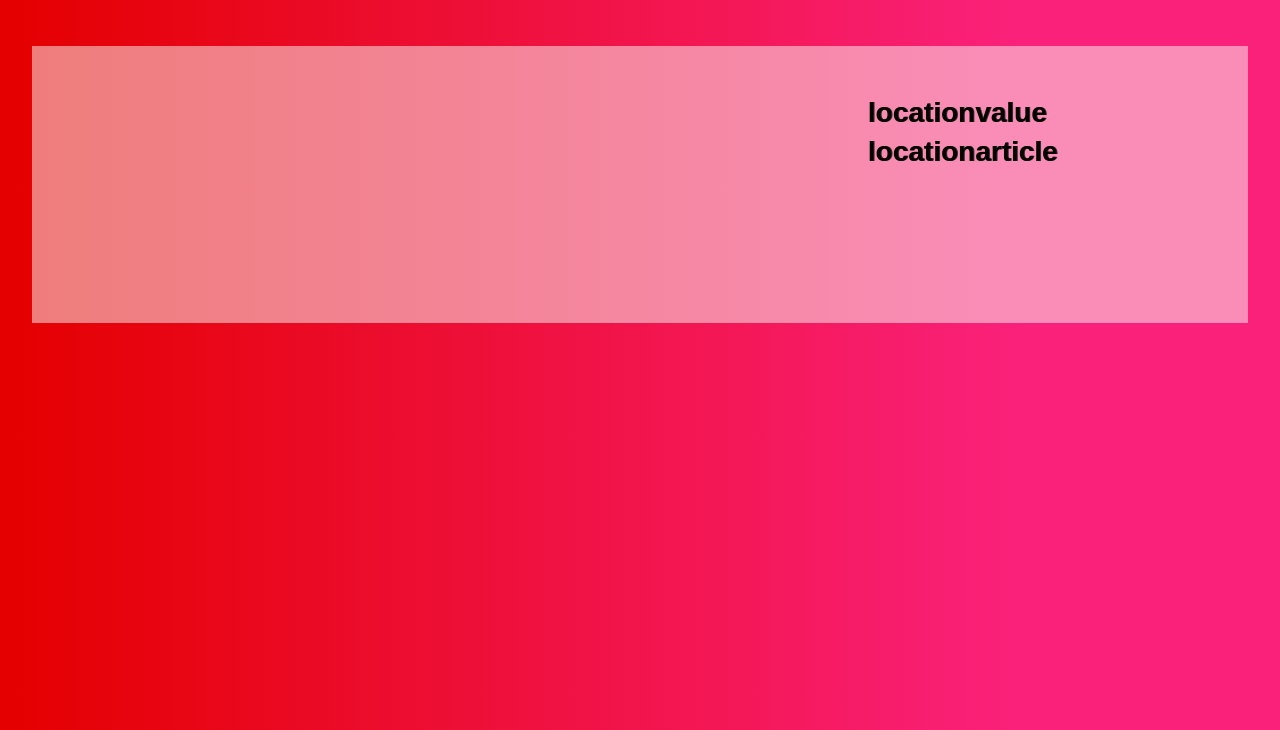
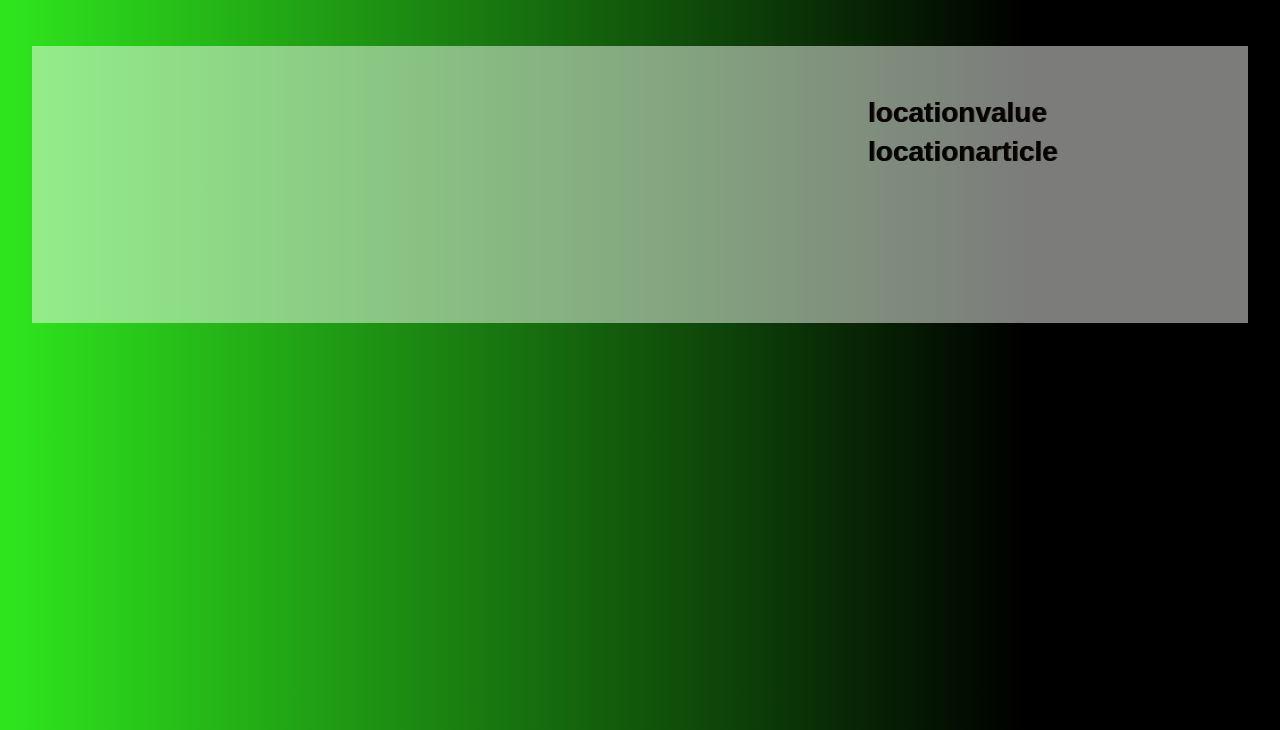
Before and after one commit to jarnailboparai/gagan_5_testnewapp_705, a plain HTML site: page location.html in a window 1280 px wide. Shown: the part 70-800 px from the top of the page. Drawn offline with Linux system fonts and the light colour scheme; some packages are replaced by stand-ins of ours; files whose address does not match are found by name; a web font is replaced by a local one.

Commit message:
gagan_5_testnewapp_705

```diff
--- a/css/theme.css
+++ b/css/theme.css
@@ -159,9 +159,9 @@ body{
 	background-image:none;
 	background-repeat:no-repeat;
 	background-size:cover;
-	background: linear-gradient(left , rgb(228, 0, 0) 1% , rgb(250, 33, 123) 80%);
-background: -o-linear-gradient(left , rgb(228, 0, 0) 1% , rgb(250, 33, 123) 80%);
-background: -ms-linear-gradient(left , rgb(228, 0, 0) 1% , rgb(250, 33, 123) 80%);
-background: -moz-linear-gradient(left , rgb(228, 0, 0) 1% , rgb(250, 33, 123) 80%);
-background: -webkit-linear-gradient(left , rgb(228, 0, 0) 1% , rgb(250, 33, 123) 80%);
+	background: linear-gradient(left , rgb(46, 228, 29) 1% , rgb(0, 0, 0) 80%);
+background: -o-linear-gradient(left , rgb(46, 228, 29) 1% , rgb(0, 0, 0) 80%);
+background: -ms-linear-gradient(left , rgb(46, 228, 29) 1% , rgb(0, 0, 0) 80%);
+background: -moz-linear-gradient(left , rgb(46, 228, 29) 1% , rgb(0, 0, 0) 80%);
+background: -webkit-linear-gradient(left , rgb(46, 228, 29) 1% , rgb(0, 0, 0) 80%);
 }
```
